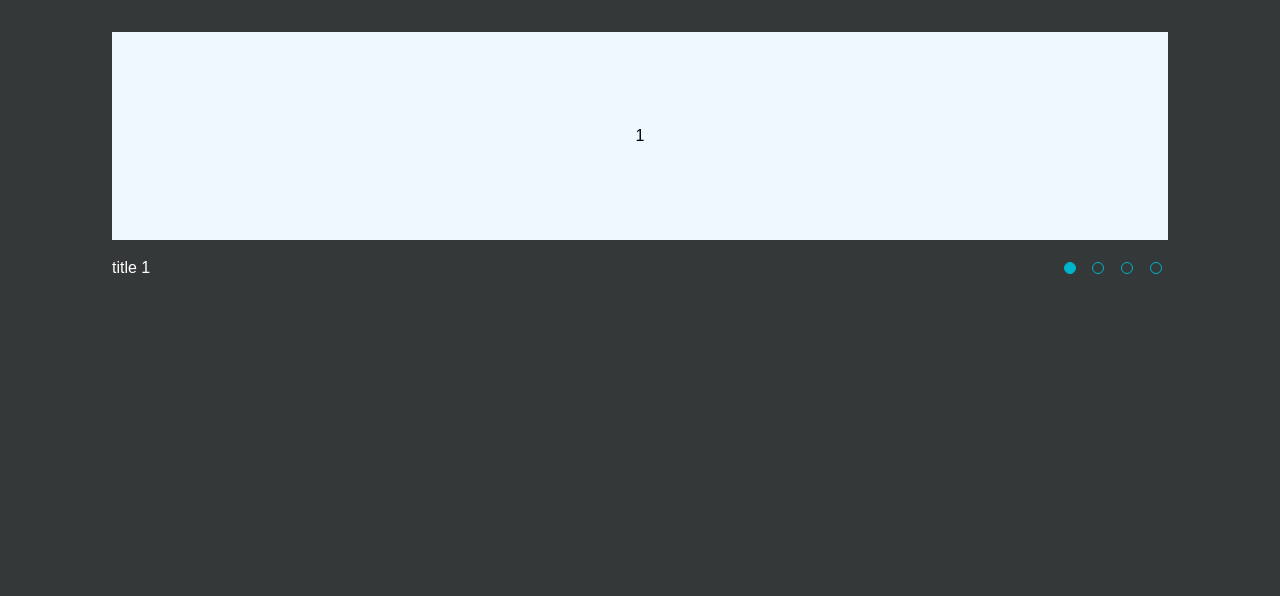
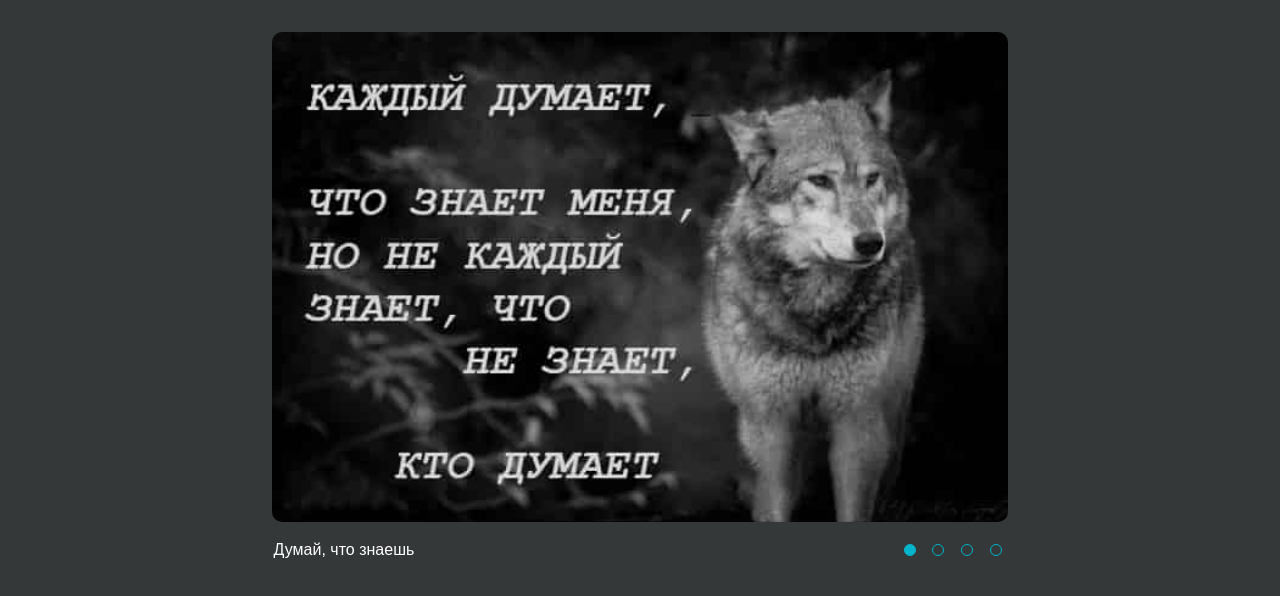
Before and after one commit to yygthb/css-meme-slider, a plain HTML site: page index.html in a window 1280 px wide. Drawn offline with Linux system fonts and the light colour scheme.

Commit message:
feat: slider images and titles (Sun May 15 17:47:48 2022 +0300)

```diff
--- a/index.html
+++ b/index.html
@@ -42,18 +42,34 @@
           <div class="slider__container">
             <div class="slider__images">
               <div class="slider__images-container">
-                <div class="slider__image">1</div>
-                <div class="slider__image">2</div>
-                <div class="slider__image">3</div>
-                <div class="slider__image">4</div>
+                <img
+                  src="./assets/1.jpg"
+                  alt="slider image"
+                  class="slider__image"
+                />
+                <img
+                  src="./assets/2.jpg"
+                  alt="slider image"
+                  class="slider__image"
+                />
+                <img
+                  src="./assets/3.jpg"
+                  alt="slider image"
+                  class="slider__image"
+                />
+                <img
+                  src="./assets/4.jpg"
+                  alt="slider image"
+                  class="slider__image"
+                />
               </div>
             </div>
             <div class="slider__titles">
               <div class="slider__titles-container">
-                <div class="slider__title">title 1</div>
-                <div class="slider__title">title 2</div>
-                <div class="slider__title">title 3</div>
-                <div class="slider__title">title 4</div>
+                <div class="slider__title">Думай, что знаешь</div>
+                <div class="slider__title">Будь глубоко на поверхности</div>
+                <div class="slider__title">Ауф</div>
+                <div class="slider__title">Но это не точно</div>
               </div>
             </div>
             <div class="slider__controls">
--- a/styles.css
+++ b/styles.css
@@ -16,7 +16,7 @@ body {
 
 .container {
   width: 100%;
-  max-width: 70rem;
+  max-width: 50rem;
   padding: 0 2rem;
   margin: 0 auto;
 }
@@ -44,6 +44,7 @@ body {
 /* Slider images */
 .slider__images {
   overflow: hidden;
+  border-radius: 10px;
 }
 
 .slider__images-container {
@@ -53,11 +54,10 @@ body {
 
 .slider__image {
   min-width: 100%;
-  height: 13rem;
-  display: flex;
-  align-items: center;
-  justify-content: center;
-  background-color: aliceblue;
+  width: 100%;
+  height: auto;
+  background: url('./assets/1.jpg') no-repeat center;
+  background-size: contain;
 }
 
 /* Slider titles */
@@ -75,6 +75,7 @@ body {
 
 .slider__title {
   min-width: 100%;
+  padding-left: 0.1rem;
 }
 
 /* Slider controls */
```
Also changed, not shown: assets/1.jpg (added), assets/2.jpg (added), assets/3.jpg (added), assets/4.jpg (added).
